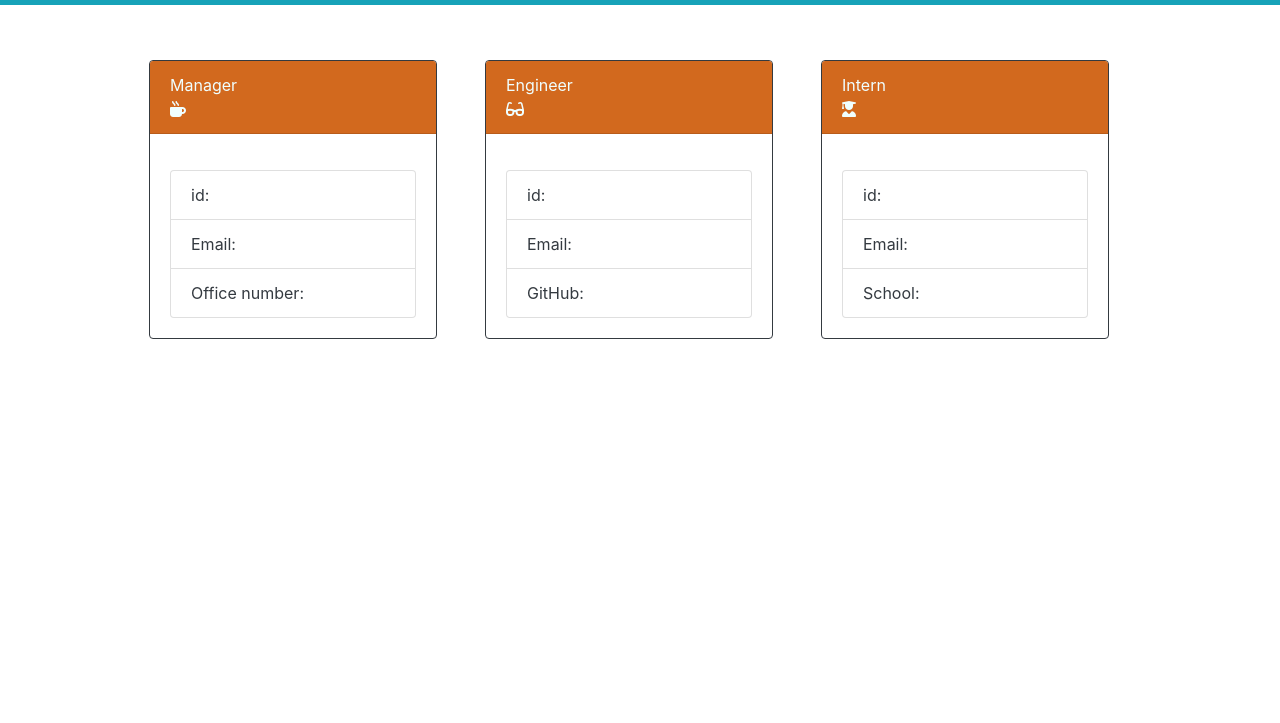
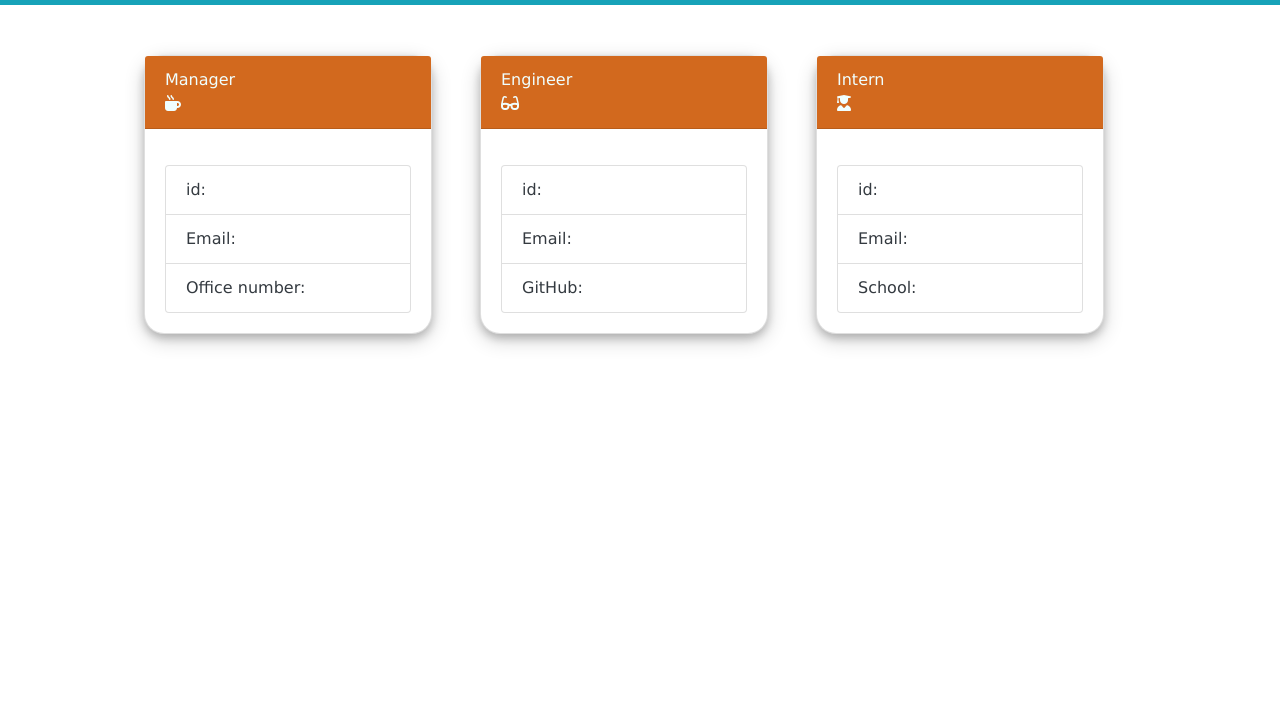
Before and after one commit to ashachakre0906/team-Profile-Generator, a website: page src/index.html in a window 1280 px wide. Shown: the part 77-800 px from the top of the page. Drawn offline with nearby package versions, Linux system fonts and the light colour scheme.

Commit message:
added more properties to css

```diff
--- a/src/assets/css/style.css
+++ b/src/assets/css/style.css
@@ -1,5 +1,6 @@
-/* *{
-    box-sizing: */
+body{
+    font-family: 'Lucida Sans', 'Lucida Sans Regular', 'Lucida Grande', 'Lucida Sans Unicode', Geneva, Verdana, sans-serif;
+}
 
 .card-container {
     display : grid;
@@ -13,5 +14,6 @@
    color: azure;
 }
 .card {
-    margin:5px;
+    border-radius: 20px;
+    box-shadow: 0 4px 8px 0 rgba(0, 0, 0, 0.2), 0 6px 20px 0 rgba(0, 0, 0, 0.19);
 }
--- a/src/index.html
+++ b/src/index.html
@@ -16,7 +16,7 @@
         </span>
     </nav>
     <div class ="card-container">
-        <div class="card border-dark mb-3" style="max-width: 18rem;">
+        <div class="card mb-3" style="max-width: 18rem;">
         <div class="card-header">Manager<br><i class="fa-solid fa-mug-hot"></i>
         </div>
         <div class="card-body text-dark">
@@ -29,7 +29,7 @@
           </ul>
         </div>
       </div>
-      <div class="card border-dark mb-3" style="max-width: 18rem;">
+      <div class="card mb-3" style="max-width: 18rem;">
         <div class="card-header">Engineer<br><i class="fa-solid fa-glasses"></i></div>
         <div class="card-body text-dark">
           <h5 class="card-title"></h5>
@@ -41,7 +41,7 @@
           </ul>
         </div>
       </div>
-      <div class="card border-dark mb-3" style="max-width: 18rem;">
+      <div class="card mb-3" style="max-width: 18rem;">
         <div class="card-header">Intern<br><i class="fa-solid fa-user-graduate"></i></div>
         <div class="card-body text-dark">
           <h5 class="card-title"></h5>
```
